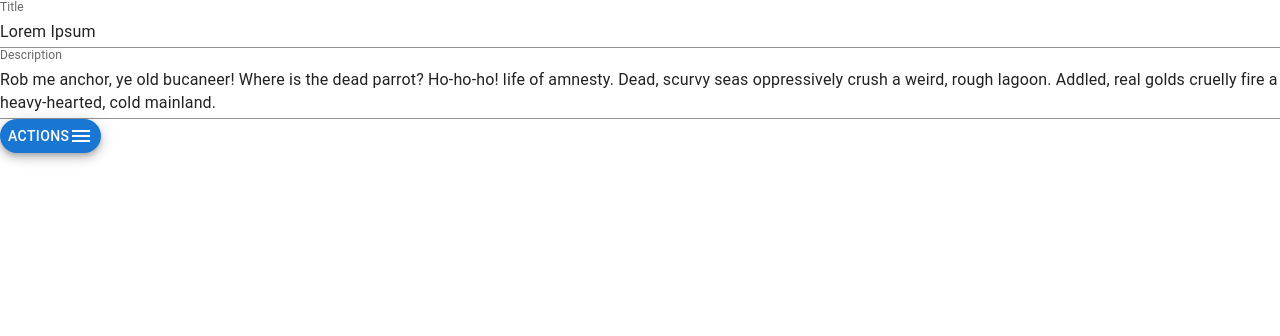
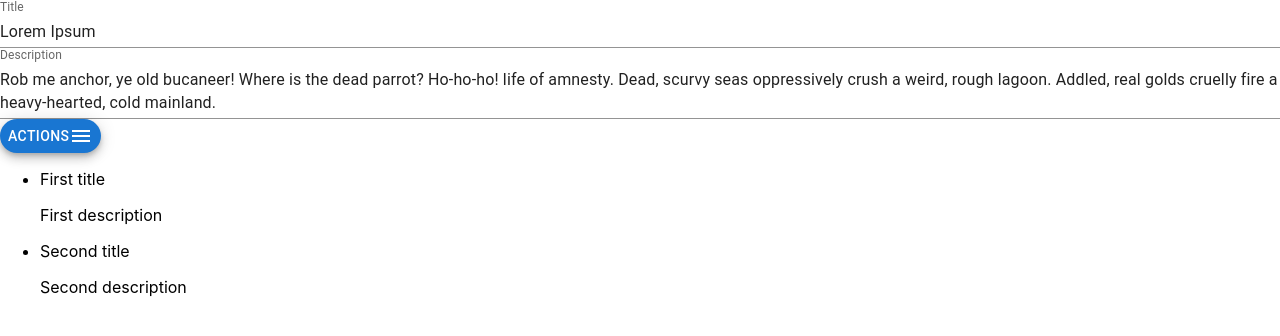
Before and after one commit to Roma-Ol/List-Bee, a React (Create React App) app: page / in a window 1280 px wide. Shown: the top 336 px of the page. Built offline with nearby package versions, Linux system fonts and the light colour scheme.

Commit message:
LB-3: Created list of all the todos

```diff
--- /dev/null
+++ b/src/Components/card/card-content.js
@@ -0,0 +1,23 @@
+const CardContent = (props) => {
+    const todo = props.todos;
+
+    return (
+        <ul>
+            {todo.map(function(item, i){
+                return (
+                    <li className="todo" key={item.uid}>
+                        <p className="todo__title">
+                            {item.title}
+                        </p>
+
+                        <p className="todo__description">
+                            {item.description}
+                        </p>
+                    </li>
+                )
+            })}
+        </ul>
+    )
+}
+
+export default CardContent;
--- a/src/Components/card/card.js
+++ b/src/Components/card/card.js
@@ -1,9 +1,27 @@
 import {Button, ButtonGroup, Fab} from "@mui/material";
 import MenuIcon from '@mui/icons-material/Menu';
 import {useState} from "react";
+import CardContent from "./card-content";
 
 const ListCard = () => {
+    // Open & close card settings identifier.
     const [isOpened, setOppositeVal] = useState(false);
+
+    // All the todos of this card.
+    const [todo, setTodo] = useState([
+        {
+            uid: 1,
+            title: 'First title',
+            description: 'First description',
+            active: true
+        },
+        {
+            uid: 2,
+            title: 'Second title',
+            description: 'Second description',
+            active: true
+        }
+    ]);
 
     const buttons = [
         <Button key="one">Delete</Button>,
@@ -11,18 +29,21 @@ const ListCard = () => {
         <Button key="three">Add row (right)</Button>,
     ];
 
-    return(
+    return (
         <div className='list__card'>
+            <div className="list__card__actions">
                 <Fab variant="extended"
                      size="small"
                      color="primary"
                      aria-label="add"
-                 onClick={() => {setOppositeVal(isOpened === false)}}>
+                     onClick={() => {
+                         setOppositeVal(isOpened === false)
+                     }}>
                     Actions
                     <MenuIcon/>
                 </Fab>
 
-            {isOpened?
+                {isOpened ?
                     <div className="list__card__quick-actions">
                         <ButtonGroup
                             orientation="vertical"
@@ -31,8 +52,12 @@ const ListCard = () => {
                         </ButtonGroup>
                     </div>
                     :
-                null
-            }
+                    null}
+            </div>
+
+            <div className="list__card__content">
+                <CardContent todos={todo} />
+            </div>
         </div>
     )
 }
```
Also changed, not shown: src/Components/card/add-todo.js (added). Lines whose indentation alone changed are shown as unchanged.
